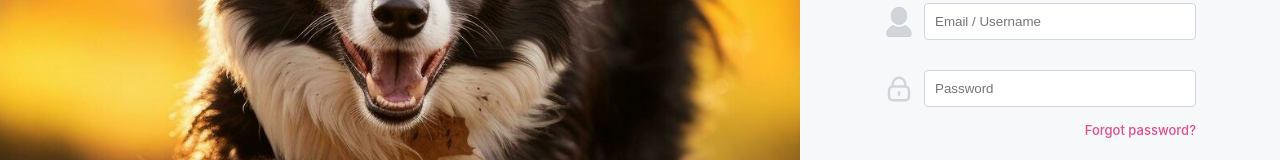
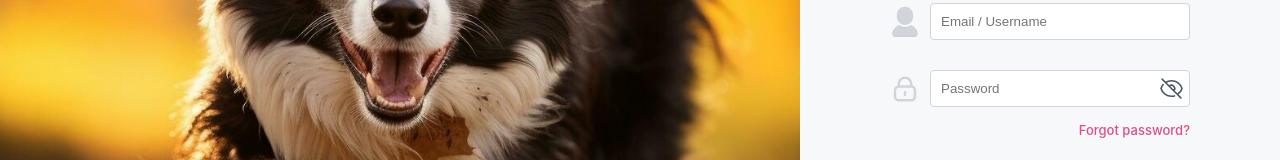
Before and after one commit to synnearv/PU-prosjekt, a SvelteKit app: page /login in a window 1280 px wide. Shown: the part 347-507 px from the top of the page. Built offline with nearby package versions, Linux system fonts and the light colour scheme; no server answers.

Commit message:
fix: add and recover eye icon
- recovered eye icon in sign up page through changing its color
- added eye icon in log in page, and changed some necessary style

```diff
--- a/src/routes/login/+page.svelte
+++ b/src/routes/login/+page.svelte
@@ -7,6 +7,17 @@
 	import type { User } from '$lib/types';
 
 	let { form } = $props();
+	let passwordInput: HTMLInputElement;
+	let type = $state<string>('password');
+
+	const changePasswordVisibility = () => {
+		if (type === 'password') {
+			type = 'text';
+		} else {
+			type = 'password';
+		}
+	};
+
 </script>
 
 <div id="wrapper">
@@ -37,9 +48,58 @@
 					<input name="username" placeholder="Email / Username" required />
 				</div>
 
-				<div class="input-row">
+				<div class="input-row input-row-password">
 					<img alt="Lock icon" src={lock} />
-					<input type="password" name="password" placeholder="Password" required />
+					<input
+						id="password-input"
+						type={type}
+						name="password"
+						placeholder="Password"
+						required
+					/>
+					<button
+						tabindex="-1"
+						type="button"
+						id="eye-icons-wrapper"
+						onclick={changePasswordVisibility}
+					>
+						{#if type === 'password'}
+							<svg
+								xmlns="http://www.w3.org/2000/svg"
+								fill="none"
+								viewBox="0 0 24 24"
+								stroke-width="1.5"
+								stroke="var(--color-text-secondary)"
+								class="eye-icon"
+							>
+								<path
+									stroke-linecap="round"
+									stroke-linejoin="round"
+									d="M3.98 8.223A10.477 10.477 0 0 0 1.934 12C3.226 16.338 7.244 19.5 12 19.5c.993 0 1.953-.138 2.863-.395M6.228 6.228A10.451 10.451 0 0 1 12 4.5c4.756 0 8.773 3.162 10.065 7.498a10.522 10.522 0 0 1-4.293 5.774M6.228 6.228 3 3m3.228 3.228 3.65 3.65m7.894 7.894L21 21m-3.228-3.228-3.65-3.65m0 0a3 3 0 1 0-4.243-4.243m4.242 4.242L9.88 9.88"
+								/>
+							</svg>
+						{:else}
+							<svg
+								xmlns="http://www.w3.org/2000/svg"
+								fill="none"
+								viewBox="0 0 24 24"
+								stroke-width="1.5"
+								stroke="var(--color-text-secondary)"
+								class="eye-icon"
+							>
+								<path
+									stroke-linecap="round"
+									stroke-linejoin="round"
+									d="M2.036 12.322a1.012 1.012 0 0 1 0-.639C3.423 7.51 7.36 4.5 12 4.5c4.638 0 8.573 3.007 9.963 7.178.07.207.07.431 0 .639C20.577 16.49 16.64 19.5 12 19.5c-4.638 0-8.573-3.007-9.963-7.178Z"
+								/>
+								<path
+									stroke-linecap="round"
+									stroke-linejoin="round"
+									d="M15 12a3 3 0 1 1-6 0 3 3 0 0 1 6 0Z"
+								/>
+							</svg>
+						{/if}
+					</button>
 				</div>
 				<a class="hyperlinks" id="forgotpassword" href="forgotpassword">Forgot password?</a>
 
@@ -80,6 +140,7 @@
 		display: flex;
 		flex-direction: column;
 		gap: 30px;
+		width: 300px;
 	}
 
 	.input-row {
@@ -125,6 +186,29 @@
 		gap: 0px;
 	}
 
+	#password-input {
+		padding-right: 35px;
+	}
+
+	.input-row-password {
+		position: relative;
+	}
+
+	#eye-icons-wrapper {
+		position: absolute;
+		top: 6px;
+		right: 6px;
+		padding: 0;
+		background-color: transparent;
+		border: none;
+		outline: none;
+	}
+
+	.eye-icon {
+		height: 25px;
+		width: 25px;
+	}
+
 	.hyperlinks {
 		color: var(--color-primary-hover);
 		text-decoration: none;
@@ -159,8 +243,6 @@
 	}
 
 	button {
-		width: 200px;
-		padding: 15px 10px;
 		font-size: 15px;
 		border-radius: 4px;
 		border: 1px solid transparent;
@@ -168,6 +250,8 @@
 	}
 
 	#login-button {
+		width: 200px;
+		padding: 15px 10px;
 		margin-top: 50px;
 		background-color: var(--color-primary);
 		color: white;
--- a/src/routes/signup/+page.svelte
+++ b/src/routes/signup/+page.svelte
@@ -63,7 +63,7 @@
 				<div class="input-row input-row-password">
 					<input
 						id="password-input"
-						{type}
+						type={type}
 						class:unvalid-password={isMissingPasswordRequirements}
 						name="password"
 						placeholder="Password"
@@ -84,7 +84,7 @@
 								fill="none"
 								viewBox="0 0 24 24"
 								stroke-width="1.5"
-								stroke="var(--color-border-grey)"
+								stroke="var(--color-text-secondary)"
 								class="eye-icon"
 							>
 								<path
@@ -99,7 +99,7 @@
 								fill="none"
 								viewBox="0 0 24 24"
 								stroke-width="1.5"
-								stroke="var(--color-border-grey)"
+								stroke="var(--color-text-secondary)"
 								class="eye-icon"
 							>
 								<path
@@ -242,6 +242,7 @@
 		background-color: transparent;
 		border: none;
 		outline: none;
+		cursor: pointer;
 	}
 
 	.eye-icon {
```
